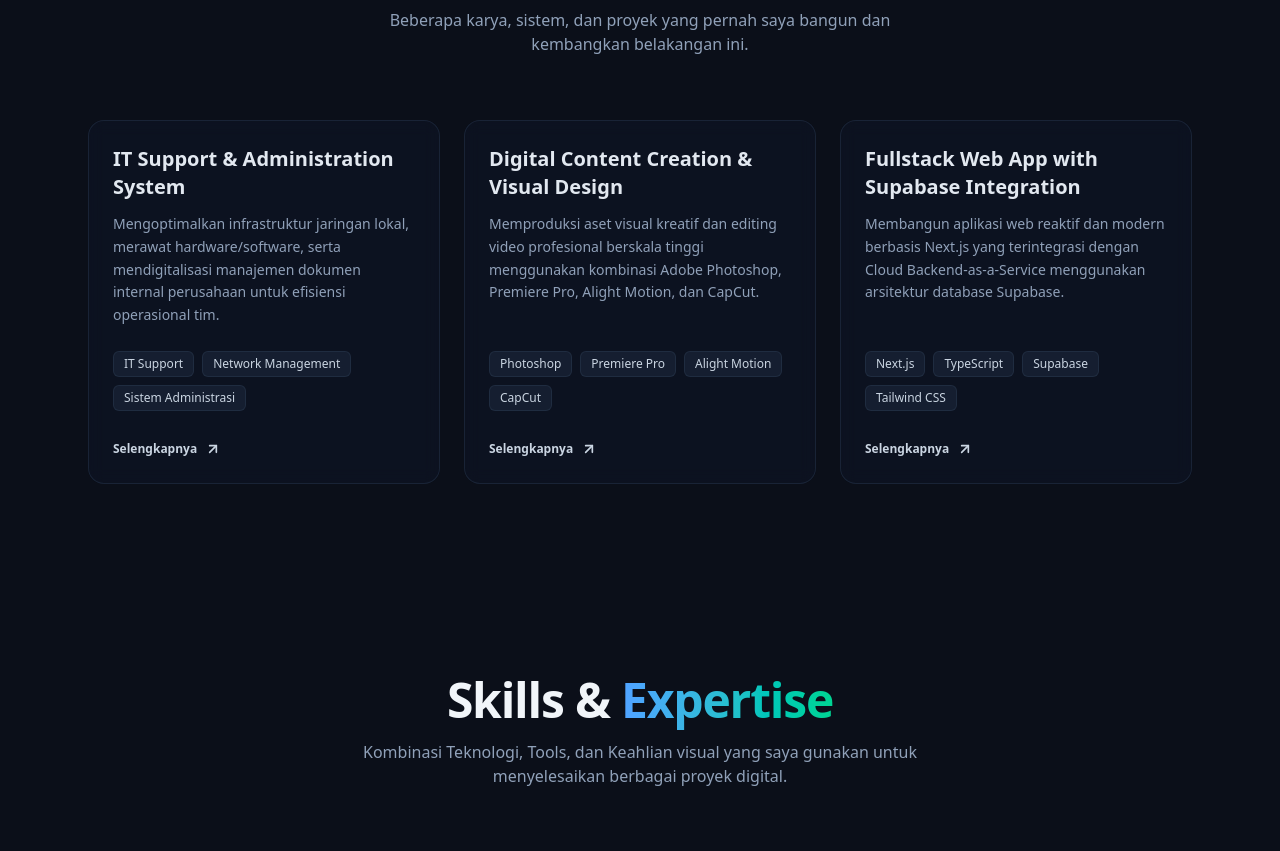
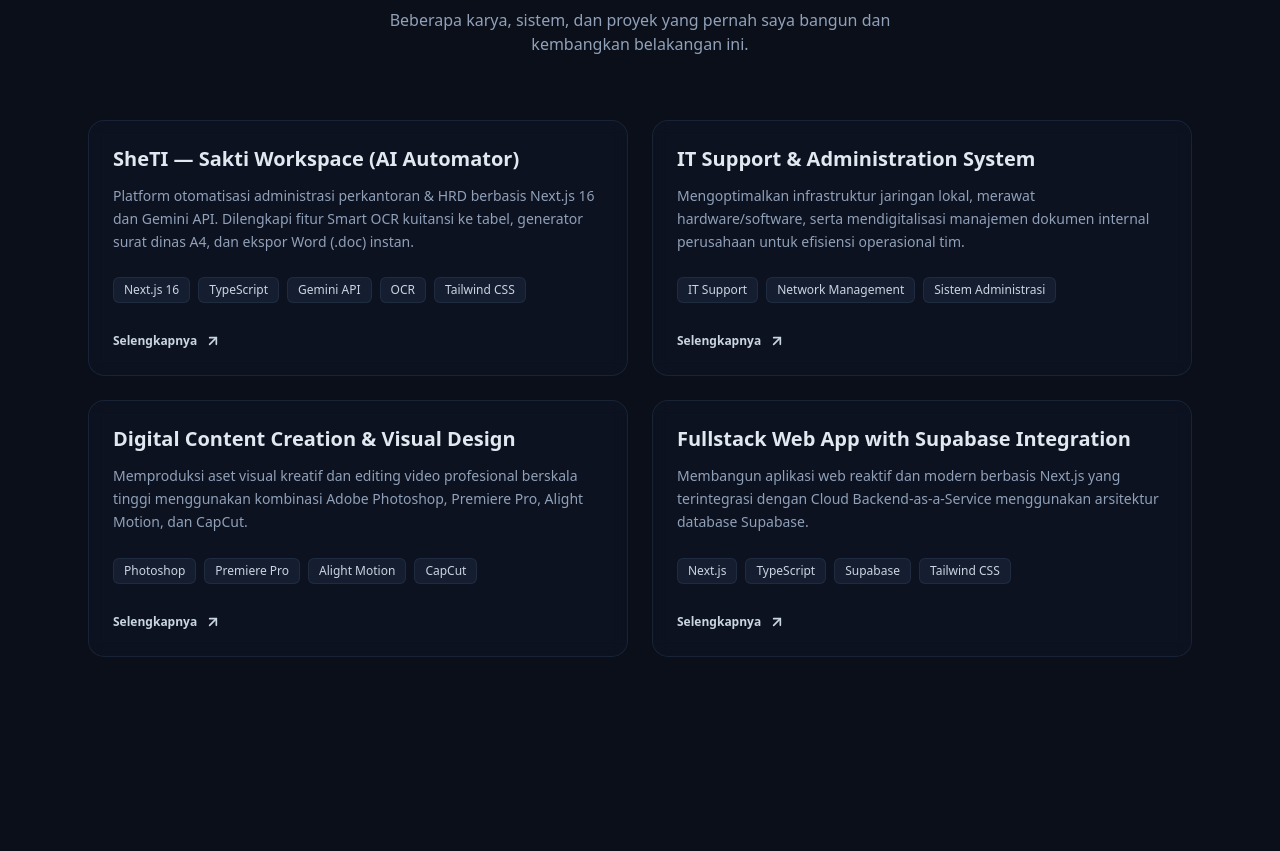
Before and after one commit to RobertDace/Portofolio, a Next.js app: page / in a window 1280 px wide. Shown: the part 952-1803 px from the top of the page. Built offline with nearby package versions, Linux system fonts and the light colour scheme.

Commit message:
feat: update SheTI project and clean HTML README

```diff
--- a/components/Projects.tsx
+++ b/components/Projects.tsx
@@ -4,6 +4,12 @@ import { motion, Variants } from "framer-motion";
 
 export default function Projects() {
   const projectList = [
+    {
+      title: "SheTI — Sakti Workspace (AI Automator)",
+      description: "Platform otomatisasi administrasi perkantoran & HRD berbasis Next.js 16 dan Gemini API. Dilengkapi fitur Smart OCR kuitansi ke tabel, generator surat dinas A4, dan ekspor Word (.doc) instan.",
+      tags: ["Next.js 16", "TypeScript", "Gemini API", "OCR", "Tailwind CSS"],
+      link: "https://she-ti.vercel.app/", // Ganti dengan URL Vercel SheTI milikmu jika beda
+    },
     {
       title: "IT Support & Administration System",
       description: "Mengoptimalkan infrastruktur jaringan lokal, merawat hardware/software, serta mendigitalisasi manajemen dokumen internal perusahaan untuk efisiensi operasional tim.",
@@ -58,13 +64,13 @@ export default function Projects() {
         </p>
       </div>
 
-      {/* Grid Proyek */}
+      {/* Grid Proyek (Disetting 2 Kolom untuk 4 Kartu) */}
       <motion.div
         variants={containerVariants}
         initial="hidden"
         whileInView="visible"
         viewport={{ once: true, margin: "-100px" }}
-        className="grid grid-cols-1 md:grid-cols-3 gap-6"
+        className="grid grid-cols-1 md:grid-cols-2 gap-6"
       >
         {projectList.map((project, index) => (
           <motion.div
@@ -85,7 +91,7 @@ export default function Projects() {
             </div>
 
             <div>
-              {/* Kumpulan Badge / Tag Teknologi yang SEKARANG REAKTIF */}
+              {/* Kumpulan Badge / Tag Teknologi */}
               <div className="flex flex-wrap gap-2 mb-6">
                 {project.tags.map((tag, tagIdx) => (
                   <motion.span
@@ -108,6 +114,8 @@ export default function Projects() {
               {/* Tautan Proyek */}
               <a
                 href={project.link}
+                target={project.link !== "#" ? "_blank" : "_self"}
+                rel={project.link !== "#" ? "noopener noreferrer" : ""}
                 className="inline-flex items-center gap-2 text-xs font-semibold text-slate-300 hover:text-emerald-400 transition-colors group/link"
               >
                 Selengkapnya
```
Also changed, not shown: 1 other file (tests, documents, lock files or other folders). Lines whose indentation alone changed are shown as unchanged.
